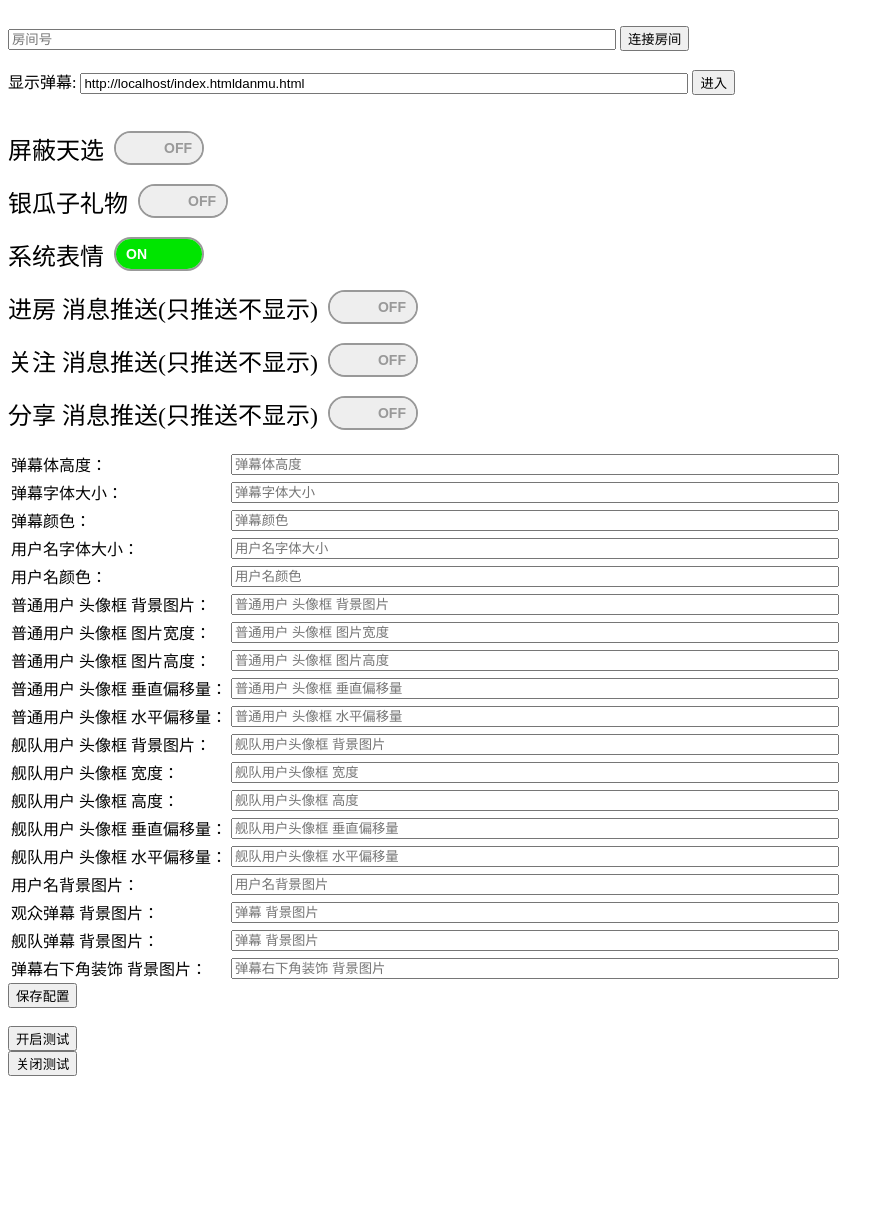
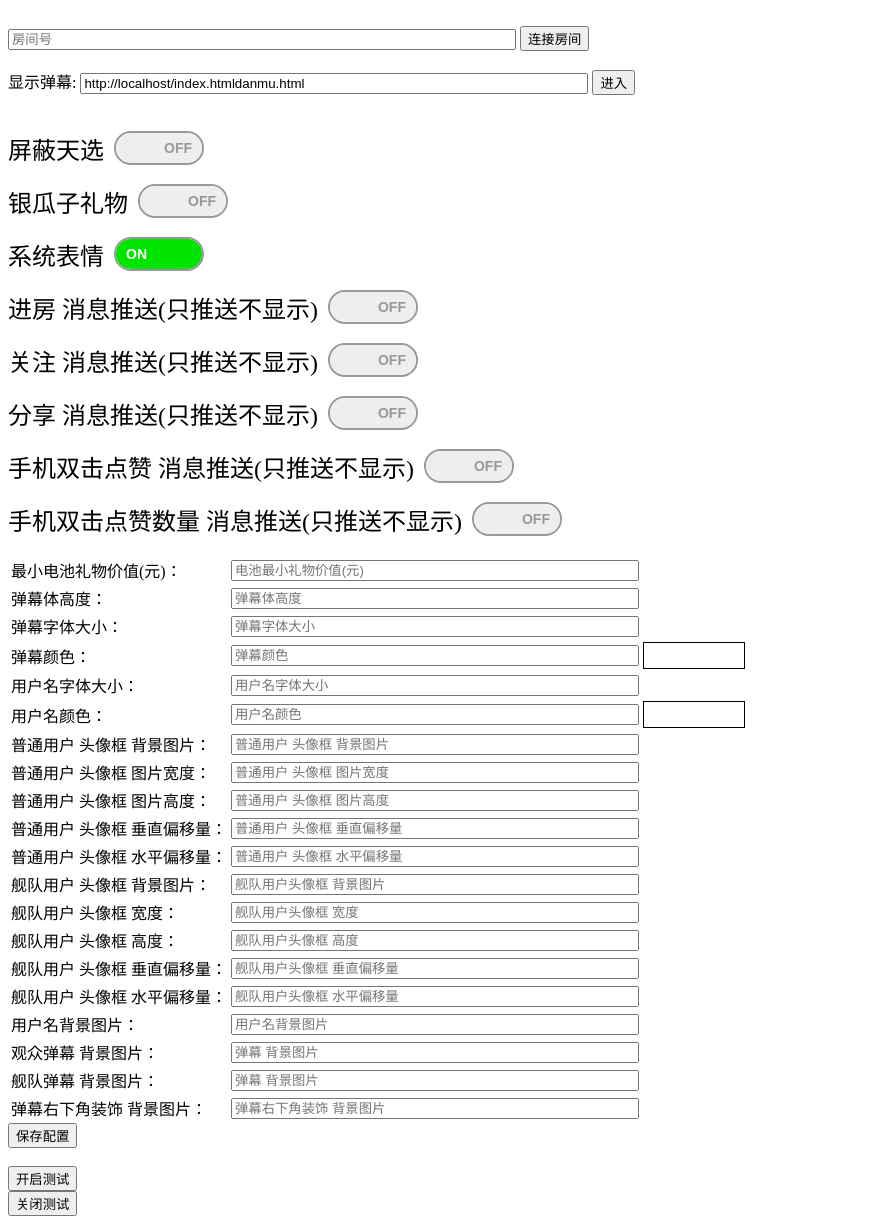
Before and after one commit to alxebanner/Bili_Websocket_Client, a web app: page /index.html in a window 1280 px wide. Shown: the whole page, without its empty margins (0-894 px from the left). Before the commit the page ends 1076 px from the top, so only its background shows below. Run offline with its HTML, style and script files only (its server is not run), Linux system fonts and the light colour scheme; data that the repository does not hold is empty; some libraries are stand-ins or nearby versions.

Commit message:
新增 点赞消息推送内容
新增 点赞消息推送内容

```diff
--- a/pom.xml
+++ b/pom.xml
@@ -261,6 +261,11 @@
             <scope>system</scope>
             <systemPath>${project.basedir}/lib/javastruct-0.1.jar</systemPath>
         </dependency>
+        <dependency>
+            <groupId>commons-fileupload</groupId>
+            <artifactId>commons-fileupload</artifactId>
+            <version>1.3.3</version>
+        </dependency>
 
 
     </dependencies>
--- a/src/main/java/com/uid939948/Service/impl/ClientServiceImpl.java
+++ b/src/main/java/com/uid939948/Service/impl/ClientServiceImpl.java
@@ -51,6 +51,10 @@ public class ClientServiceImpl implements ClientService {
             MainConf.webSocketProxy.close();
             threadComponent.closeHeartByteThread();
             threadComponent.closeHeartOnlineThread();
+            MainConf.ROOM_CLICK = 0L;
+            MainConf.ROOM_WATCHER = 0L;
+
+
             log.info("关闭webSocketProxy 重新打开");
         }
 
--- a/src/main/resources/static/index.html
+++ b/src/main/resources/static/index.html
@@ -133,21 +133,32 @@ float: left
 
 .testswitch-checkbox:checked + .testswitch-label .testswitch-switch {
     right: 0px;
+    }
 
+.currentColor {
+    border: 1px solid;
+    height: 25px;
+    width: 100px;
+    cursor: pointer;
+    cursor: hand;
+    background-color: #FFFFFF;
+}
 
-
+.table_tr_control {
+    width:400px
+}
     </style>
 </head>
 <body>
 <br>
 <div>
-    <input type="text" id='room' class="form-control" style='width:600px' placeholder="房间号">
+    <input type="text" id='room' style='width:500px' placeholder="房间号">
     <input type="button" id="set" value="连接房间"/>
 </div>
 <br>
 <div>
     <span>显示弹幕: </span>
-    <input type="text" id='url1' class="form-control" style='width:600px' placeholder="链接">
+    <input type="text" id='url1' style='width:500px' placeholder="链接">
     <input type="button" id="url1_button" value="进入"/>
 </div>
 
@@ -306,118 +317,171 @@ float: left
         </div>
     </div>
     <br>
+
+    <div class="Setting_block">
+        <div class="mySwitchName">
+            <span>手机双击点赞 消息推送(只推送不显示)</span>
+        </div>
+        <div class="mySwitch">
+            <div class="testswitch">
+                <input class="testswitch-checkbox" id="onoffswitch7" type="checkbox"/>
+                <label class="testswitch-label" for="onoffswitch7">
+                    <span class="testswitch-inner" data-on="ON" data-off="OFF"></span>
+                    <span class="testswitch-switch"></span>
+                </label>
+            </div>
+        </div>
+    </div>
+    <br>
+
+    <div class="Setting_block">
+        <div class="mySwitchName">
+            <span>手机双击点赞数量 消息推送(只推送不显示)</span>
+        </div>
+        <div class="mySwitch">
+            <div class="testswitch">
+                <input class="testswitch-checkbox" id="onoffswitch8" type="checkbox"/>
+                <label class="testswitch-label" for="onoffswitch8">
+                    <span class="testswitch-inner" data-on="ON" data-off="OFF"></span>
+                    <span class="testswitch-switch"></span>
+                </label>
+            </div>
+        </div>
+    </div>
+    <br>
+
 </div>
+
 
 <table>
     <tr>
+
+    </tr>
+</table>
+
+
+
+<table>
+    <tr>
+        <td>最小电池礼物价值(元)：</td>
+        <td><input type="text" id='minGoldPrice' class="table_tr_control"
+                   placeholder="电池最小礼物价值(元)"></td>
+    </tr>
+
+    <tr>
         <td>弹幕体高度：</td>
-        <td><input type="text" id='danmuHeight' class="form-control" style='width:600px' placeholder="弹幕体高度"></td>
+        <td><input type="text" id='danmuHeight' class="table_tr_control" placeholder="弹幕体高度"></td>
     </tr>
+
     <tr>
         <td>弹幕字体大小：</td>
-        <td><input type="text" id='danmuFont' class="form-control" style='width:600px' placeholder="弹幕字体大小"></td>
+        <td><input type="text" id='danmuFont' class="table_tr_control" placeholder="弹幕字体大小"></td>
     </tr>
-
 
     <tr>
         <td>弹幕颜色：</td>
-        <td><input type="text" id='danmuColor' class="form-control" style='width:600px' placeholder="弹幕颜色"></td>
+        <td><input type="text" id='danmuColor' class="table_tr_control" placeholder="弹幕颜色"></td>
+        <td>
+            <div class="currentColor" id="danmuCurrentColor"></div>
+        </td>
     </tr>
 
     <tr>
         <td>用户名字体大小：</td>
-        <td><input type="text" id='userNameFont' class="form-control" style='width:600px' placeholder="用户名字体大小">
+        <td><input type="text" id='userNameFont' class="table_tr_control" placeholder="用户名字体大小">
         </td>
     </tr>
 
     <tr>
         <td>用户名颜色：</td>
-        <td><input type="text" id='userNameColor' class="form-control" style='width:600px' placeholder="用户名颜色">
+        <td><input type="text" id='userNameColor' class="table_tr_control" placeholder="用户名颜色">
+        </td>
+        <td>
+            <div class="currentColor" id="userNameCurrentColor"></div>
         </td>
     </tr>
 
-
     <tr>
         <td>普通用户 头像框 背景图片：</td>
-        <td><input type="text" id='face_backgroundUrl' class="form-control" style='width:600px'
+        <td><input type="text" id='face_backgroundUrl' class="table_tr_control"
                    placeholder="普通用户 头像框 背景图片"></td>
     </tr>
 
     <tr>
         <td>普通用户 头像框 图片宽度：</td>
-        <td><input type="text" id='face_common_Width' class="form-control" style='width:600px'
+        <td><input type="text" id='face_common_Width' class="table_tr_control"
                    placeholder="普通用户 头像框 图片宽度"></td>
     </tr>
 
     <tr>
         <td>普通用户 头像框 图片高度：</td>
-        <td><input type="text" id='face_common_Height' class="form-control" style='width:600px'
+        <td><input type="text" id='face_common_Height' class="table_tr_control"
                    placeholder="普通用户 头像框 图片高度"></td>
     </tr>
 
     <tr>
         <td>普通用户 头像框 垂直偏移量：</td>
-        <td><input type="text" id='face_common_top' class="form-control" style='width:600px'
+        <td><input type="text" id='face_common_top' class="table_tr_control"
                    placeholder="普通用户 头像框 垂直偏移量"></td>
     </tr>
 
     <tr>
         <td>普通用户 头像框 水平偏移量：</td>
-        <td><input type="text" id='face_common_left' class="form-control" style='width:600px'
+        <td><input type="text" id='face_common_left' class="table_tr_control"
                    placeholder="普通用户 头像框 水平偏移量"></td>
     </tr>
 
     <tr>
         <td>舰队用户 头像框 背景图片：</td>
-        <td><input type="text" id='face_Top_backgroundUrl' class="form-control" style='width:600px'
+        <td><input type="text" id='face_Top_backgroundUrl' class="table_tr_control"
                    placeholder="舰队用户头像框 背景图片"></td>
     </tr>
 
     <tr>
         <td>舰队用户 头像框 宽度：</td>
-        <td><input type="text" id='face_top_Width' class="form-control" style='width:600px'
+        <td><input type="text" id='face_top_Width' class="table_tr_control"
                    placeholder="舰队用户头像框 宽度"></td>
     </tr>
 
     <tr>
         <td>舰队用户 头像框 高度：</td>
-        <td><input type="text" id='face_top_Height' class="form-control" style='width:600px'
+        <td><input type="text" id='face_top_Height' class="table_tr_control"
                    placeholder="舰队用户头像框 高度"></td>
     </tr>
 
     <tr>
         <td>舰队用户 头像框 垂直偏移量：</td>
-        <td><input type="text" id='face_top_top' class="form-control" style='width:600px'
+        <td><input type="text" id='face_top_top' class="table_tr_control"
                    placeholder="舰队用户头像框 垂直偏移量"></td>
     </tr>
 
     <tr>
         <td>舰队用户 头像框 水平偏移量：</td>
-        <td><input type="text" id='face_top_left' class="form-control" style='width:600px'
+        <td><input type="text" id='face_top_left' class="table_tr_control"
                    placeholder="舰队用户头像框 水平偏移量"></td>
     </tr>
 
     <tr>
         <td>用户名背景图片：</td>
-        <td><input type="text" id='username_backgroundUrl' class="form-control" style='width:600px'
+        <td><input type="text" id='username_backgroundUrl' class="table_tr_control"
                    placeholder="用户名背景图片"></td>
     </tr>
 
     <tr>
         <td>观众弹幕 背景图片：</td>
-        <td><input type="text" id='commonDanmu_backgroundUrl' class="form-control" style='width:600px'
+        <td><input type="text" id='commonDanmu_backgroundUrl' class="table_tr_control"
                    placeholder="弹幕 背景图片"></td>
     </tr>
 
     <tr>
         <td>舰队弹幕 背景图片：</td>
-        <td><input type="text" id='fleetDanmu_backgroundUrl' class="form-control" style='width:600px'
+        <td><input type="text" id='fleetDanmu_backgroundUrl' class="table_tr_control"
                    placeholder="弹幕 背景图片"></td>
     </tr>
 
     <tr>
         <td>弹幕右下角装饰 背景图片：</td>
-        <td><input type="text" id='pendant_backgroundUrl' class="form-control" style='width:600px'
+        <td><input type="text" id='pendant_backgroundUrl' class="table_tr_control"
                    placeholder="弹幕右下角装饰 背景图片"></td>
     </tr>
 </table>
@@ -661,7 +725,14 @@ $.ajax({
                 var isEnterMessage = data.data.isEnterMessage;
                 var isAttentionMessage = data.data.isAttentionMessage;
                 var isShareMessage = data.data.isShareMessage;
+                var isLikeMessage = data.data.isLikeMessage;
+                var isLikeNumMessage = data.data.isLikeNumMessage;
 
+
+
+
+
+                var minGoldPrice = data.data.minGoldPrice;
                 var danmuHeight = data.data.danmuHeight;
                 var danmuFont = data.data.danmuFont;
                 var danmuColor = data.data.danmuColor;
@@ -690,12 +761,27 @@ $.ajax({
                 $("#onoffswitch4").prop("checked",isEnterMessage);
                 $("#onoffswitch5").prop("checked",isAttentionMessage);
                 $("#onoffswitch6").prop("checked",isShareMessage);
+                $("#onoffswitch7").prop("checked",isLikeMessage);
+                $("#onoffswitch8").prop("checked",isLikeNumMessage);
 
+
+                $("#minGoldPrice").val(minGoldPrice);
                 $("#danmuHeight").val(danmuHeight);
                 $("#danmuFont").val(danmuFont);
                 $("#danmuColor").val(danmuColor);
+
+                $("#danmuCurrentColor").css({
+                    "background": $("#danmuColor").val()
+                });
+
                 $("#userNameFont").val(userNameFont);
                 $("#userNameColor").val(userNameColor);
+
+                $("#userNameCurrentColor").css({
+                    "background": $("#userNameColor").val()
+                });
+
+
                 $("#face_backgroundUrl").val(face_backgroundUrl);
                 $("#username_backgroundUrl").val(username_backgroundUrl);
                 $("#commonDanmu_backgroundUrl").val(commonDanmu_backgroundUrl);
@@ -812,7 +898,11 @@ $("#sendSet").click(function(){
             set.isEnterMessage = $("#onoffswitch4").is(':checked');
             set.isAttentionMessage = $("#onoffswitch5").is(':checked');
             set.isShareMessage = $("#onoffswitch6").is(':checked');
+            set.isLikeMessage = $("#onoffswitch7").is(':checked');
+            set.isLikeNumMessage = $("#onoffswitch8").is(':checked');
 
+
+            set.minGoldPrice = $("#minGoldPrice").val();
             set.danmuHeight = $("#danmuHeight").val();
             set.danmuFont = $("#danmuFont").val();
             set.danmuColor = $("#danmuColor").val();
@@ -849,6 +939,26 @@ $("#sendSet").click(function(){
 });
 
 
+$("#userNameColor").change(function(){
+    $("#userNameCurrentColor").css({
+        "background": $("#userNameColor").val()
+    });
+});
+
+$("#danmuColor").change(function(){
+    $("#danmuCurrentColor").css({
+        "background": $("#danmuColor").val()
+    });
+});
+
+
+
+
+
+
+
+
+
 
 </script>
 </html>
```
Also changed, not shown: src/main/java/com/uid939948/Conf/CenterSetConf.java (+12 -0 lines), src/main/java/com/uid939948/Http/HttpRoomUtil.java (+3 -11 lines), src/main/java/com/uid939948/Service/DanmuService.java (+7 -0 lines), src/main/java/com/uid939948/Service/impl/DanmuServiceImpl.java (+21 -6 lines), src/main/java/com/uid939948/thread/core/ParseMessageThread.java (+4 -38 lines). Lines whose indentation alone changed are shown as unchanged.
